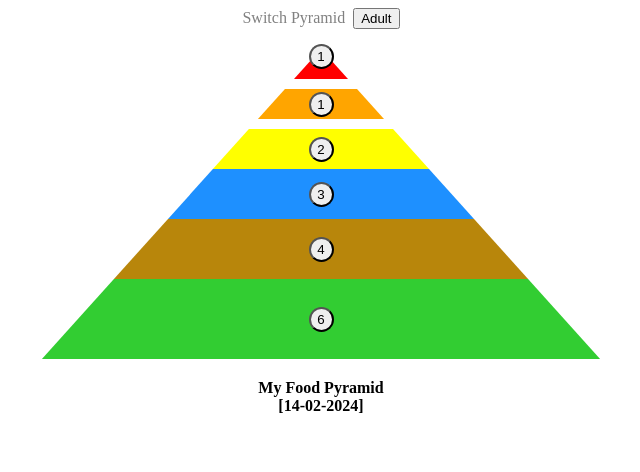
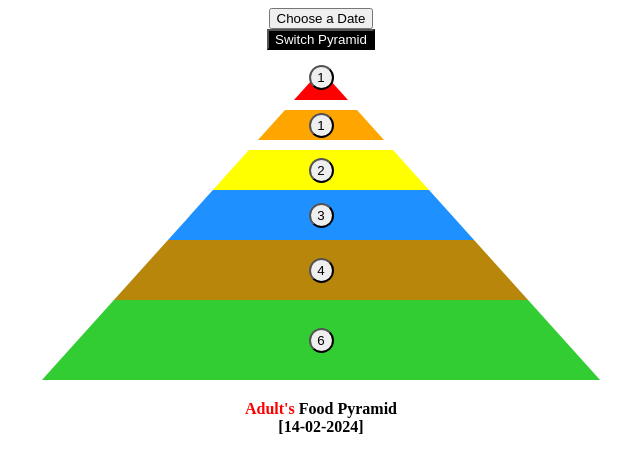
Before and after one commit to FrenkieWang/food_pyramid, a React (Create React App) app in the folder frontend/: page / in a window 1280 px wide. Shown: the top 472 px of the page, without its empty margins (319-959 px from the left). Built offline with nearby package versions, Linux system fonts and the light colour scheme.

Commit message:
CA1 Extra Credit Finished - Date Validation

```diff
--- a/frontend/src/App.css
+++ b/frontend/src/App.css
@@ -91,6 +91,8 @@
 }
 
 .ageSelect{
+    background-color: black;
+    color: white;
     margin-bottom : 20px;
 }
 
--- a/frontend/src/App.js
+++ b/frontend/src/App.js
@@ -23,8 +23,18 @@ const App = () => {
   };
   const [validRanges, setValidRanges] = useState(initialAdultValidRanges);
 
-  const today = new Date().toISOString().split('T')[0];
-  const formatDate = (dateString) => {
+  // new Date() is TODAY!
+  const [selectedDate, setSelectedDate] = useState(new Date());
+  const [isEditingDate, setIsEditingDate] = useState(false);
+  const handleEditDate = () => {
+    setIsEditingDate(true);
+  };
+  const handleChangeDate = (event) => {
+    setSelectedDate(event.target.value);
+    setIsEditingDate(false); // edit complete
+  };
+  const formatDate = (date) => {
+    const dateString = new Date(date).toISOString().split('T')[0];
     const [year, month, day] = dateString.split('-');
     return `[${day}-${month}-${year}]`;
   };
@@ -94,10 +104,10 @@ const App = () => {
 
   return (
     <div className="App">
+      <button onClick={handleEditDate}>Choose a Date</button>
       <div className = "title">
-        Switch Pyramid &nbsp;
         <button className = "ageSelect" onClick={changeAge}>
-          {age}
+          Switch Pyramid
         </button>
       </div>
       <div className="Pyramid">
@@ -126,9 +136,24 @@ const App = () => {
         }}></div>
       </div>
 
-      <div className = "user text">My Food Pyramid</div>
-      <div className = "date text">{formatDate(today)}</div>
-    </div>
+      <div className = "user text">
+        <span style={{color:'red'}}>{age}'s</span> Food Pyramid
+      </div>
+      {/* Conditional Rendering according to 'isEditingDate' Status */}
+      <div className="date text">
+        {isEditingDate ? (
+          <input
+            type="date"
+            defaultValue={selectedDate}
+            onBlur={handleChangeDate} // When click other area
+            autoFocus // User can input immediately
+          />
+        ) : (
+          formatDate(selectedDate)
+        )}
+      </div>
+
+    </div> // end of App
   );
 };
 
```
